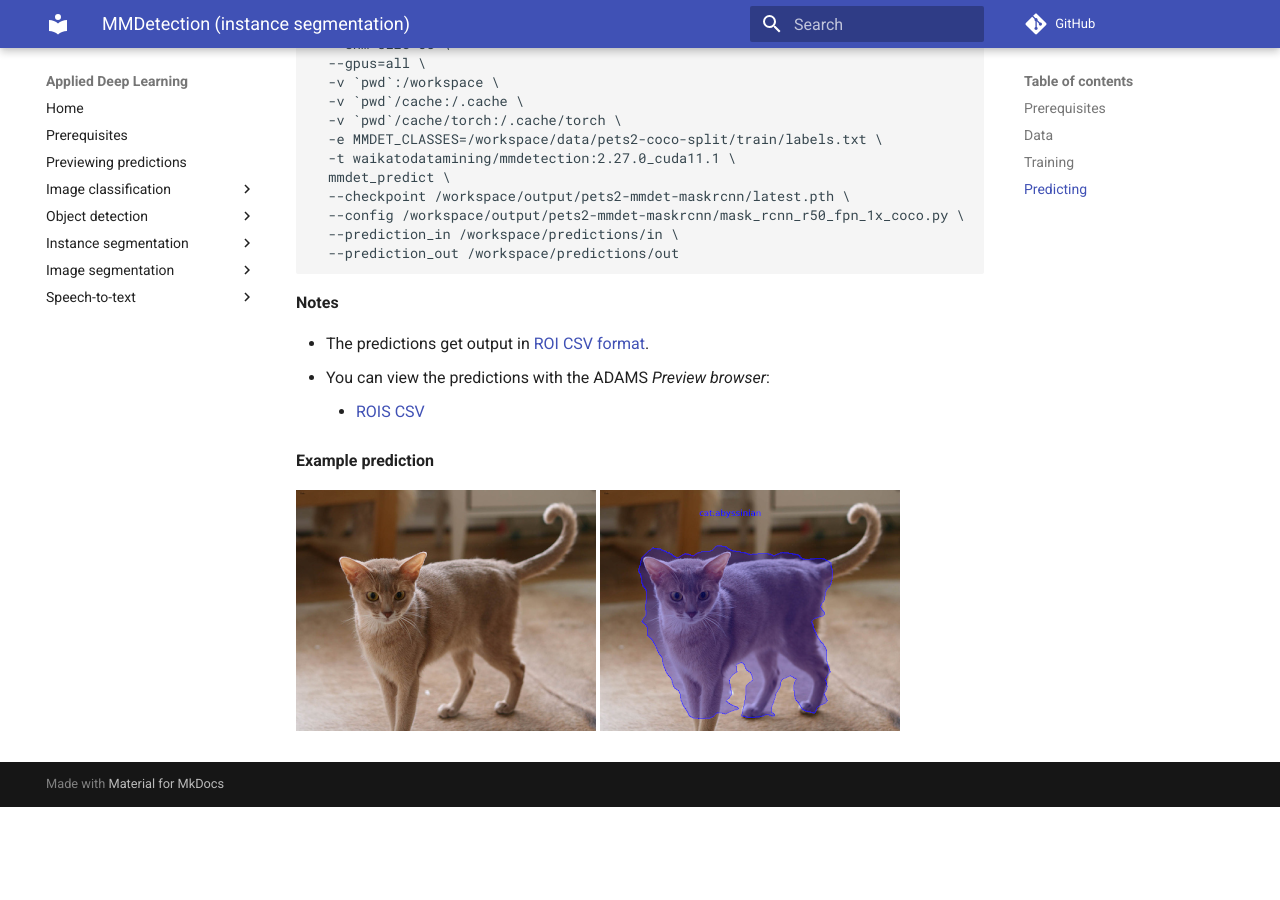
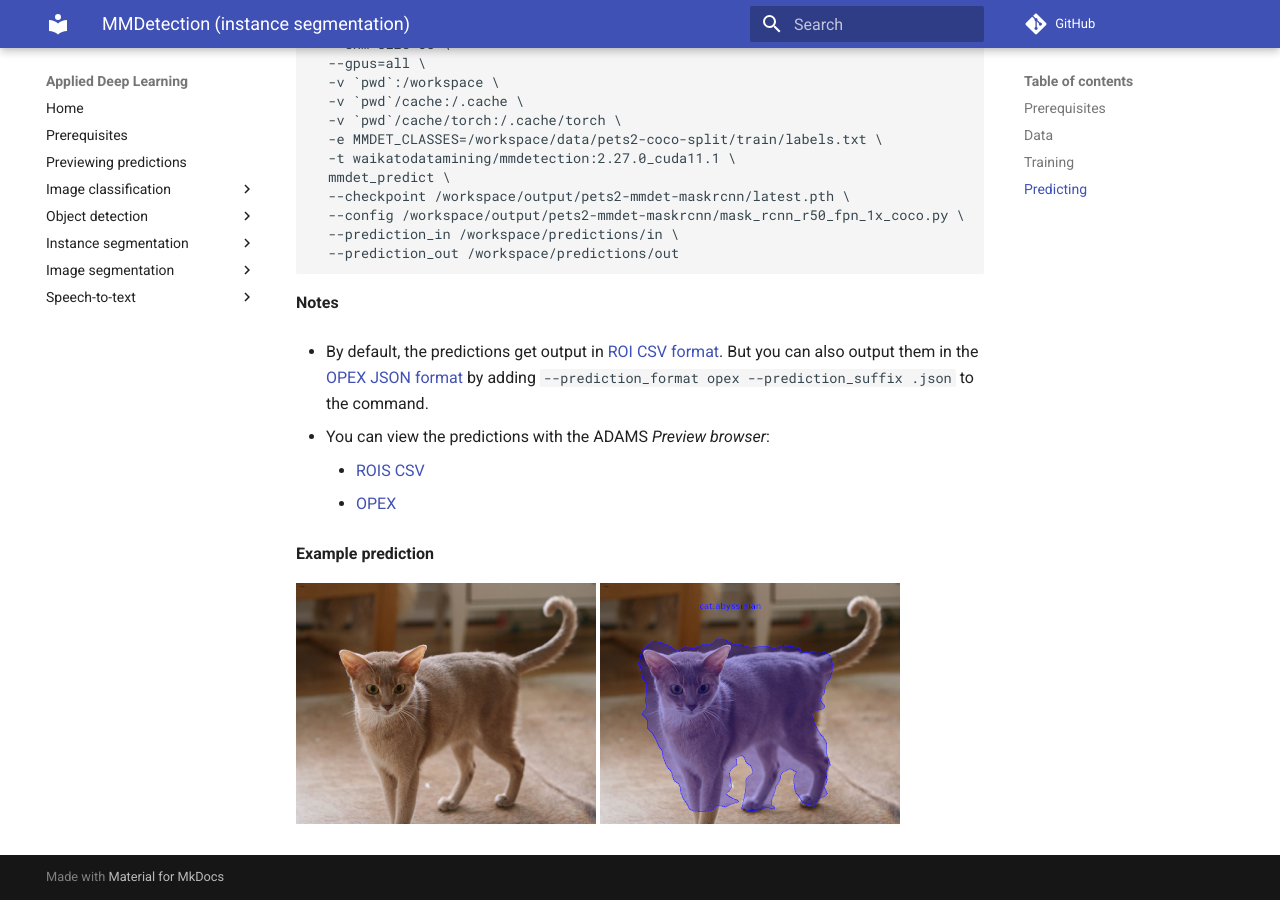
Before and after one commit to waikato-datamining/applied-deep-learning, an MkDocs documentation site: the page built from docs/instance_segmentation/mmdetection.md, in a window 1280 px wide and 900 px high, scrolled down 2994 px. Built offline with MkDocs 1.6.1 and Material for MkDocs 9.7.7, drawn with Linux system fonts in a browser that asks for light colours; comment, search, counter and statistics services are not loaded; before the commit the page ends 3801 px from its top, so only the background shows below that.

Commit message:
now supports OPEX output format as well

```diff
--- a/docs/instance_segmentation/mmdetection.md
+++ b/docs/instance_segmentation/mmdetection.md
@@ -152,10 +152,15 @@
 
 **Notes**
 
-* The predictions get output in [ROI CSV format](https://github.com/waikato-ufdl/wai-annotations-roi).
+* By default, the predictions get output in [ROI CSV format](https://github.com/waikato-ufdl/wai-annotations-roi).
+  But you can also output them in the [OPEX JSON format](https://github.com/WaikatoLink2020/objdet-predictions-exchange-format)
+  by adding `--prediction_format opex --prediction_suffix .json` to the command.
+
 * You can view the predictions with the ADAMS *Preview browser*:
 
-    * [ROIS CSV](../../previewing_predictions/#insseg_rois)
+    * [ROIS CSV](../../previewing_predictions/#objdet_rois)
+    * [OPEX](../../previewing_predictions/#objdet_opex)
+
 
 **Example prediction**
 
```
